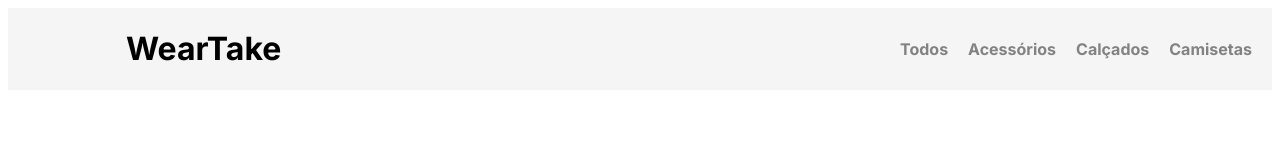
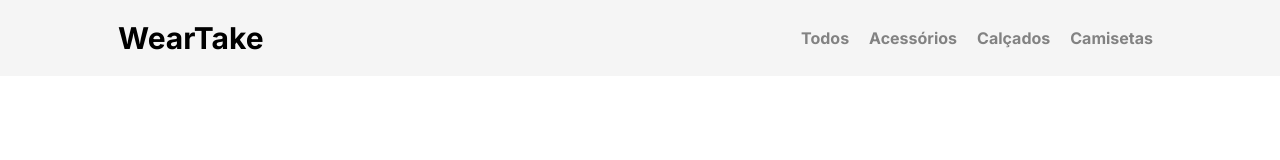
Before and after one commit to Kenzie-Academy-Brasil-Developers/noturno-entrega-s4-ecommerce_parte1-designer-RAPY, a plain HTML site: page index.html in a window 1280 px wide. Drawn offline with Linux system fonts and the light colour scheme.

Commit message:
update header

```diff
--- a/src/reset.css
+++ b/src/reset.css
@@ -22,7 +22,7 @@ small, */
 img,
 ul,
 li {
-    /*margin: 0;*/
+    margin: 0;
     padding: 0;
     box-sizing: border-box;
     text-decoration: none;
--- a/src/style.css
+++ b/src/style.css
@@ -25,6 +25,7 @@
     background-color: var(--grey-0);
     font-family: "Inter";
     font-weight: 700;
+    font-size: 24px;
 }
 
 .topo_header h1 {
@@ -35,6 +36,7 @@
 
 .topo_header .menu img {
     width: 30px;
+    margin-right: 117px;
 }
 
 .topo_header {}
@@ -63,7 +65,10 @@
 @media screen and (min-width: 800px) {
     /* ------ HEADER -----------*/
     .topo_header {}
-    .topo_header h1 {}
+    .topo_header h1 {
+        font-size: 30px;
+        margin-left: 118px;
+    }
     .topo_header .menu {}
     .topo_header .menu img {
         display: none;
@@ -73,11 +78,12 @@
         flex-direction: row;
         color: var(--grey-50);
         font-weight: 400;
-        margin-right: 10px;
+        margin-right: 117px;
     }
     .topo_header .menu__todos li {
         font-family: "Inter";
         font-weight: 600;
+        font-size: 16px;
         padding: 10px;
     }
     .topo_header .menu__todos li:hover {
```
